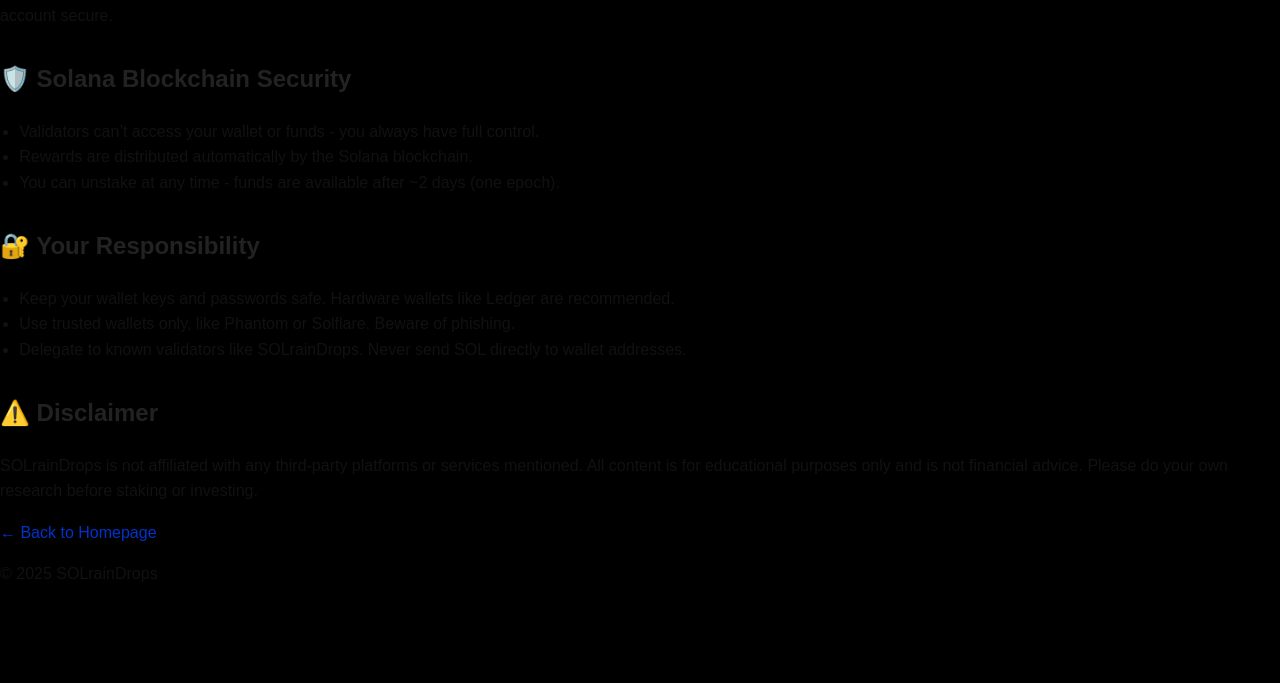
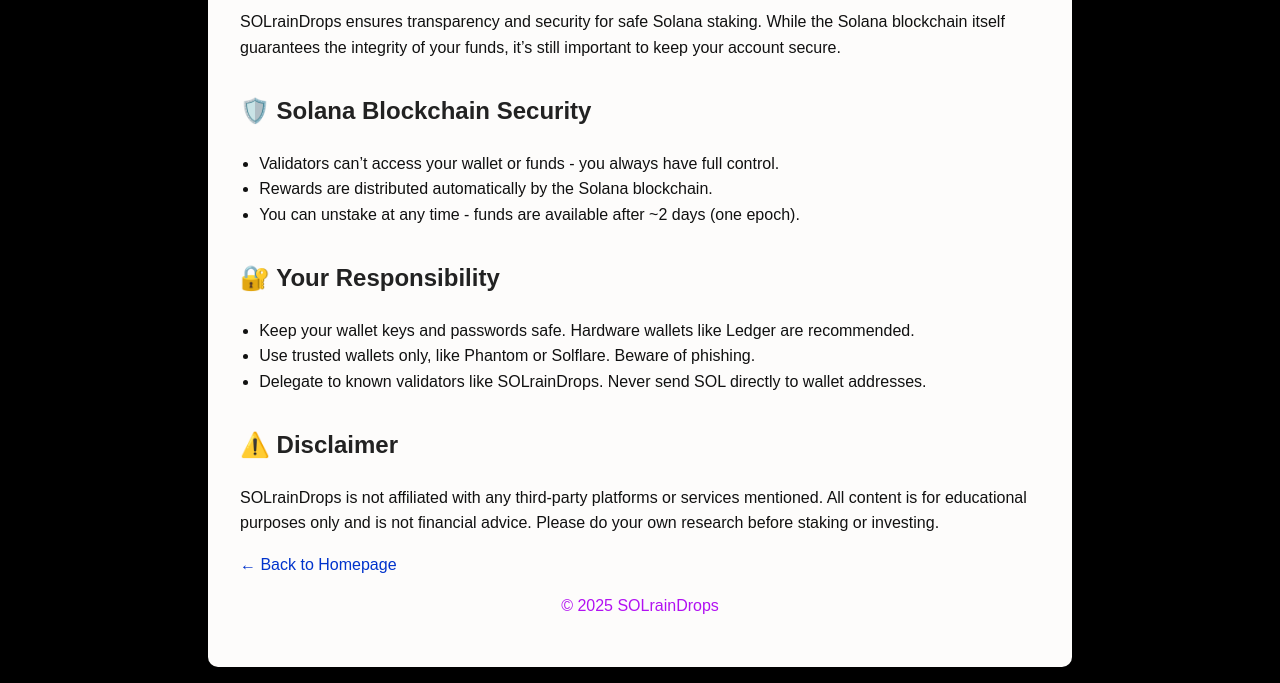
Before and after one commit to Feodor339/solraindrops.com, a plain HTML site: page security.html in a window 1280 px wide. Shown: the part 117-800 px from the top of the page. Drawn offline with Linux system fonts and the light colour scheme.

Commit message:
Add files via upload

```diff
--- a/security.html
+++ b/security.html
@@ -5,15 +5,15 @@
   <title>Security and Responsibility - SOLrainDrops</title>
   <link rel="stylesheet" href="styles.css">
 </head>
-<body class="security-page">
+<body class="main-page"> <!-- замінив з 'security-page' -->
+  <main class="light-section"> <!-- Додано білий блок як в index.html -->
     <header>
       <h1>Security and Responsibility</h1>
       <p>SOLrainDrops ensures transparency and security for safe Solana staking. While the Solana blockchain itself guarantees the integrity of your funds, it’s still important to keep your account secure.</p>
     </header>
 
-  <main>
     <section>
-      <h2 class="black">🛡️ Solana Blockchain Security</h2>
+      <h2>🛡️ Solana Blockchain Security</h2>
       <ul>
         <li>Validators can’t access your wallet or funds - you always have full control.</li>
         <li>Rewards are distributed automatically by the Solana blockchain.</li>
@@ -22,7 +22,7 @@
     </section>
 
     <section>
-      <h2 class="black">🔐 Your Responsibility</h2>
+      <h2>🔐 Your Responsibility</h2>
       <ul>
         <li>Keep your wallet keys and passwords safe. Hardware wallets like Ledger are recommended.</li>
         <li>Use trusted wallets only, like Phantom or Solflare. Beware of phishing.</li>
@@ -31,17 +31,17 @@
     </section>
 
     <section>
-      <h2 class="black">⚠️ Disclaimer</h2>
+      <h2>⚠️ Disclaimer</h2>
       <p>SOLrainDrops is not affiliated with any third-party platforms or services mentioned. All content is for educational purposes only and is not financial advice. Please do your own research before staking or investing.</p>
     </section>
 
     <section>
       <a href="index.html">← Back to Homepage</a>
     </section>
-  </main>
 
 <footer>
-    <p>&copy; 2025 SOLrainDrops</p>
+  <p class="footer-text">&copy; 2025 SOLrainDrops</p>
 </footer>
+  </main>
 </body>
 </html>
--- a/styles.css
+++ b/styles.css
@@ -3,6 +3,17 @@ body {
   margin: 0;
   padding: 0;
   line-height: 1.6;
+  color: #111;
+}
+
+/* чорний фон тільки на головній сторінці */
+body.main-page {
+  background-color: #000;
+  color: #fff;
+}
+
+/* білий блок на чорному фоні для security.html */
+body.light-page {
   background-color: #000;
   color: #111;
 }
@@ -63,6 +74,7 @@ main.light-section {
   border-radius: 10px;
   padding: 2rem;
   box-shadow: 0 0 10px rgba(0,0,0,0.3);
+  color: #111; /* ← додай цей рядок */
 }
 
 h2 {
@@ -97,3 +109,13 @@ ul, ol {
   margin-top: 2rem;
   text-align: center;
 }
+
+footer {
+  text-align: center;
+  padding: 1rem 0;
+  color: #b211f2;
+}
+
+.footer-text {
+  margin: 0;
+}
```
Also changed, not shown: index.html (+3 -3 lines). Lines whose indentation alone changed are shown as unchanged.
